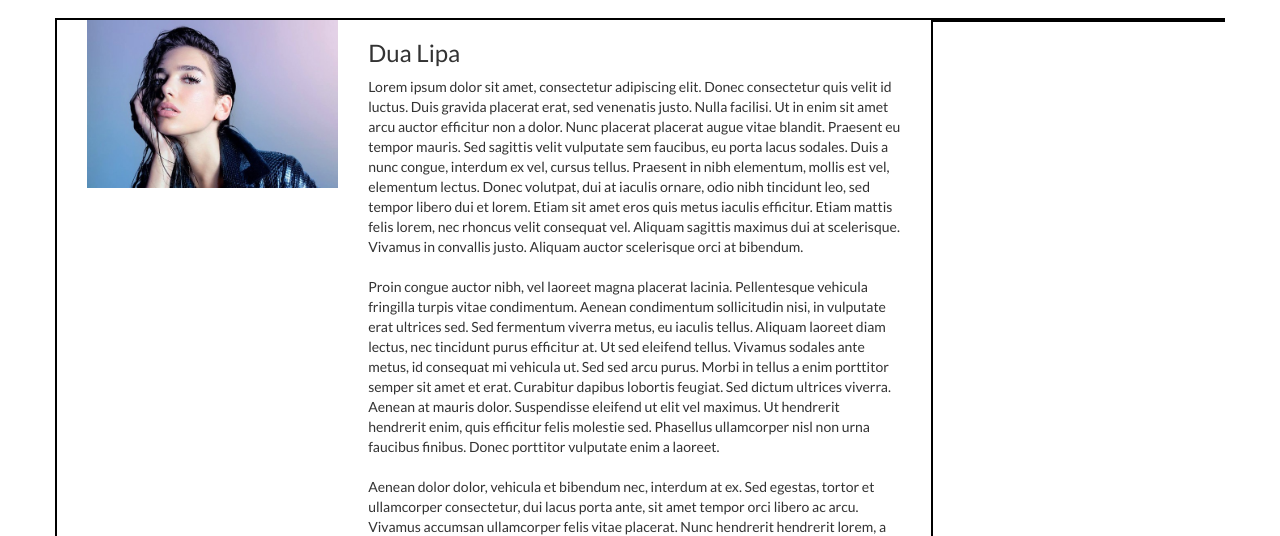
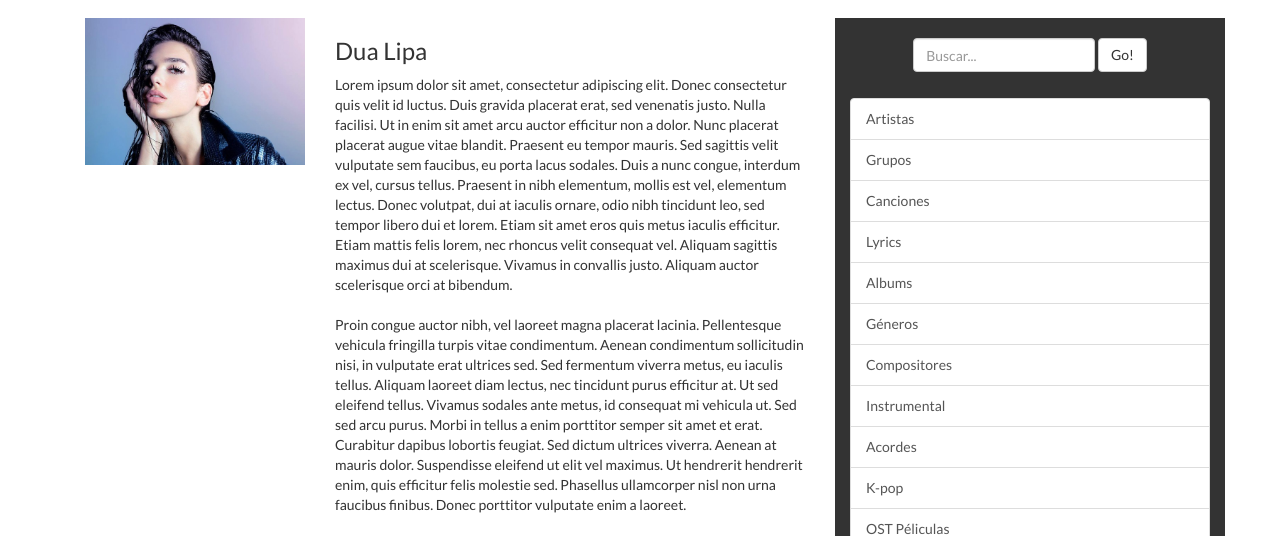
Before and after one commit to eyobayona/Examen-Frameworks-y-librerias-CSS, a plain HTML site: page Blog de Musica/index.html in a window 1280 px wide. Shown: the part 264-800 px from the top of the page. Drawn offline with nearby package versions, Linux system fonts and the light colour scheme.

Commit message:
Barra de Busqueda

```diff
--- a/Blog de Musica/css/app.css
+++ b/Blog de Musica/css/app.css
@@ -26,7 +26,10 @@ body {
 @media screen and (min-width: 768px) {
   #redes-margin {
     margin-top: 9.9em;
+  }
 }
+
+
 
 .nav > li {
     display: table-cell;
@@ -35,3 +38,7 @@ body {
     text-align: center;
 
 }
+
+.search-bar {
+  background-color: hsla(0, 0%, 0%, 0.8);
+}
--- a/Blog de Musica/index.html
+++ b/Blog de Musica/index.html
@@ -58,7 +58,7 @@
       </div>
       <div class="container">
         <div class="row">
-          <div class="col-xs-12 col-sm-9 preview">
+          <div class="col-xs-12 col-sm-8">
             <div class="container-fluid">
               <div class="row">
                 <div class="col-xs-12 col-sm-4  text-center" >
@@ -103,8 +103,40 @@
               </div>
             </div>
           </div>
-          <div class="col-xs-12 hidden-xs col-sm-3 preview">
+          <div class="col-xs-12 hidden-xs col-sm-4 search-bar">
+            <div class="row">
+              <br>
+              <div class="col-sm-12 container-fluid text-center">
+                <form class="form-inline">
+                  <div class="form-group">
+                    <label class="sr-only" for="search-input">Buscar</label>
+                    <input type="text" class="form-control" placeholder="Buscar...">
+                    <button type="submit" class="btn btn-default">Go!</button>
+                  </div>
 
+                </form>
+              </div>
+              <br>
+              <br>
+              <br>
+              <div class="col-sm-12 container-fluid">
+                <div class="list-group">
+                  <button type="button" class="list-group-item">Artistas</button>
+                  <button type="button" class="list-group-item">Grupos</button>
+                  <button type="button" class="list-group-item">Canciones</button>
+                  <button type="button" class="list-group-item">Lyrics</button>
+                  <button type="button" class="list-group-item">Albums</button>
+                  <button type="button" class="list-group-item">Géneros</button>
+                  <button type="button" class="list-group-item">Compositores</button>
+                  <button type="button" class="list-group-item">Instrumental</button>
+                  <button type="button" class="list-group-item">Acordes</button>
+                  <button type="button" class="list-group-item">K-pop</button>
+                  <button type="button" class="list-group-item">OST Péliculas</button>
+                  <button type="button" class="list-group-item">OST Series</button>
+                  <button type="button" class="list-group-item">OST Video Juegos</button>
+                </div>
+              </div>
+            </div>
           </div>
         </div>
       </div>
```
Also changed, not shown: Blog de Musica/css/bootstrap.min.css.
